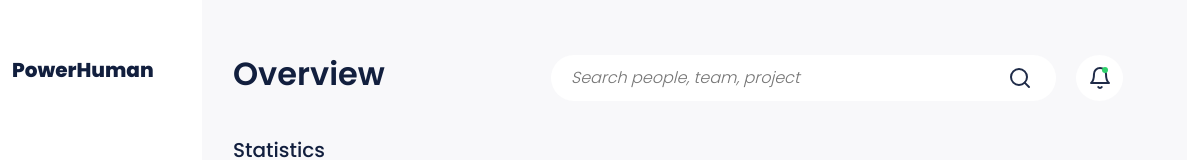
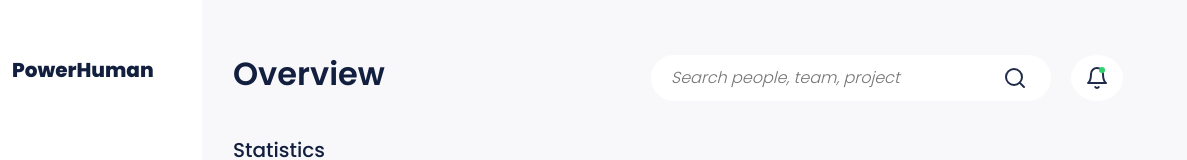
Before and after one commit to JesslynYang/slicing-powerhuman, a website: page index.html in a window 1280 px wide. Shown: the top 160 px of the page, 93-1280 px from the left. Drawn offline with nearby package versions, Linux system fonts and the light colour scheme.

Commit message:
Fixed navbar search bar width

```diff
--- a/powerhuman/components/_navbar.scss
+++ b/powerhuman/components/_navbar.scss
@@ -74,12 +74,16 @@
             width: auto;
         }
 
+        @include md {
+            width: 400px !important;
+        }
+
         @include lg {
-            min-width: 400px;
+            width: 400px;
         }
 
         @include xl {
-            min-width: 500px;
+            width: 500px;
         }
     }
 
```
Also changed, not shown: css/index.css.
